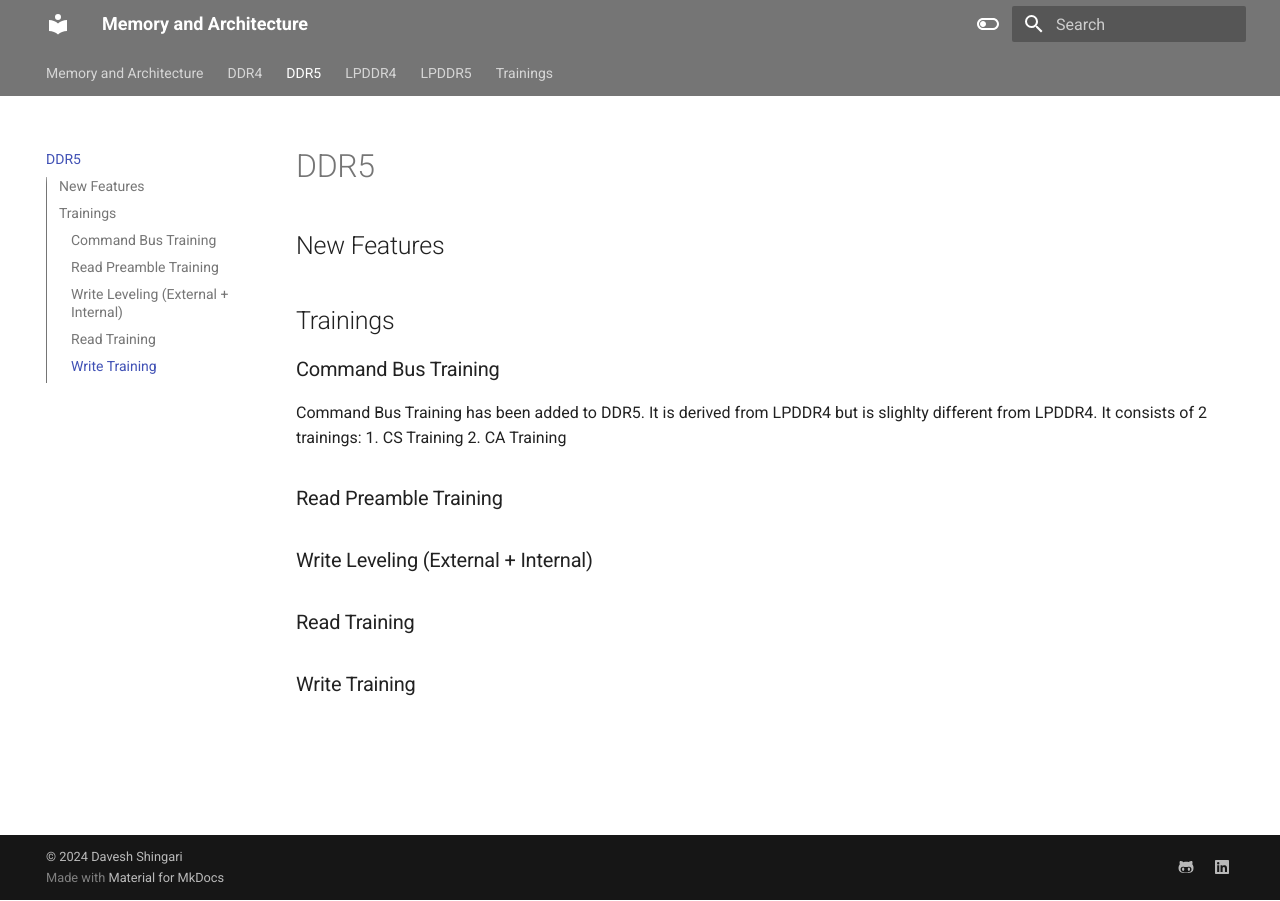
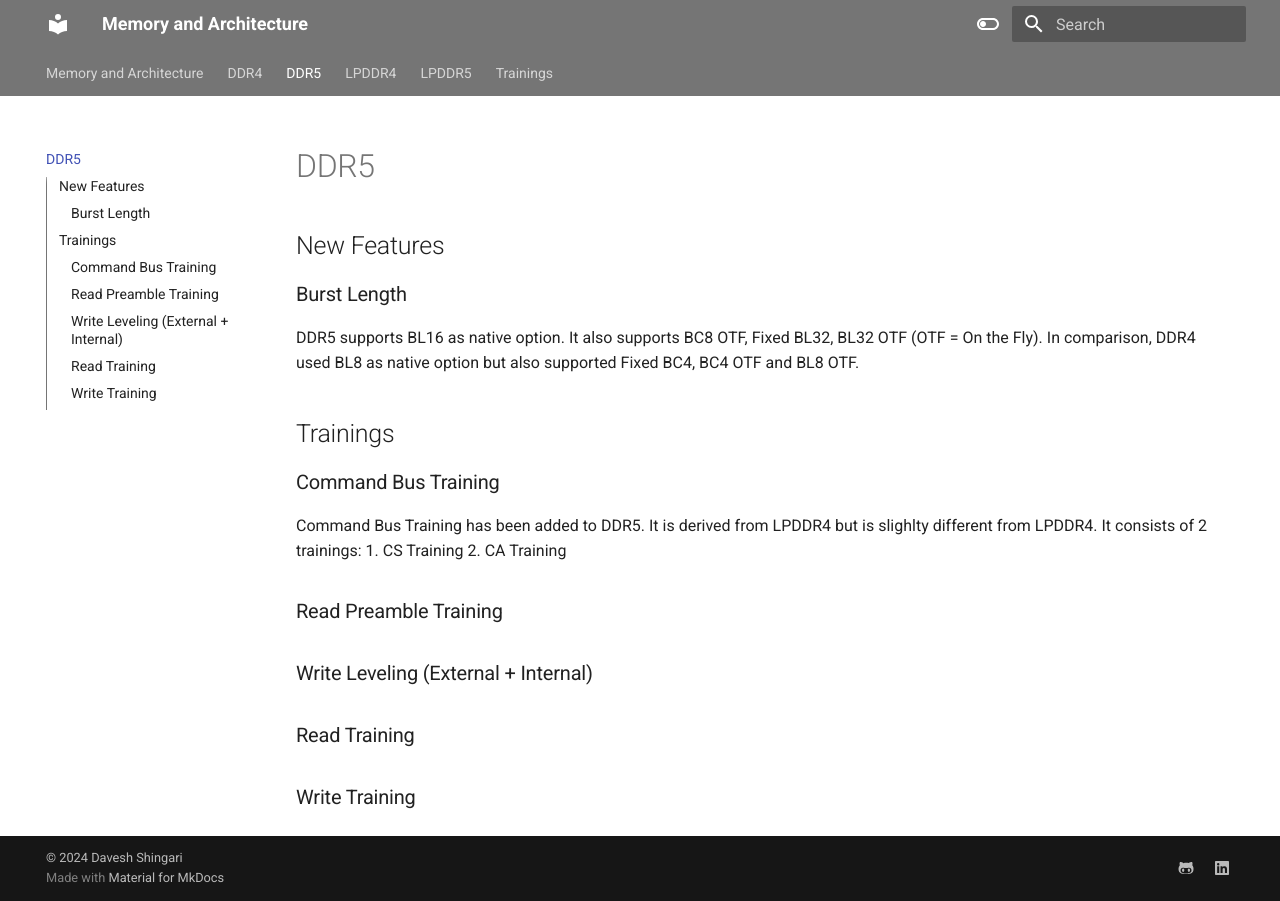
Before and after one commit to shingaridavesh/memoryandarchitecture, an MkDocs documentation site: the page built from docs/DDR5.md, in a window 1280 px wide. Built offline with MkDocs 1.6.1 and Material for MkDocs 9.7.7, drawn with Linux system fonts in a browser that asks for light colours.

Commit message:
Update DDR5.md

```diff
--- a/docs/DDR5.md
+++ b/docs/DDR5.md
@@ -1,6 +1,8 @@
 #DDR5
 
 ##New Features
+###Burst Length
+DDR5 supports BL16 as native option. It also supports BC8 OTF, Fixed BL32, BL32 OTF (OTF = On the Fly). In comparison, DDR4 used BL8 as native option but also supported Fixed BC4, BC4 OTF and BL8 OTF.
 
 ##Trainings
 ###Command Bus Training
```
